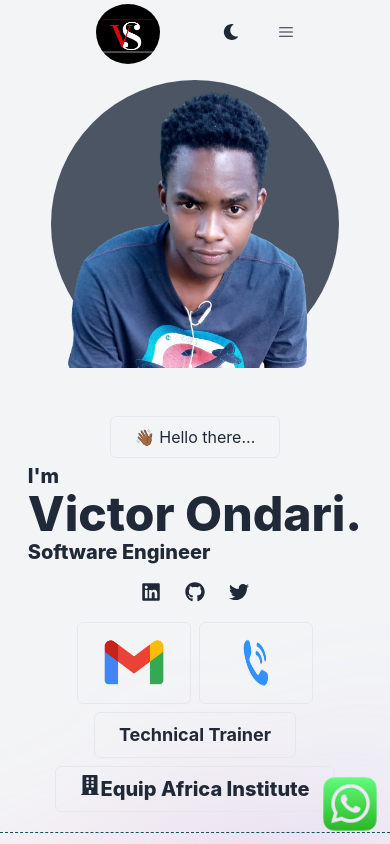
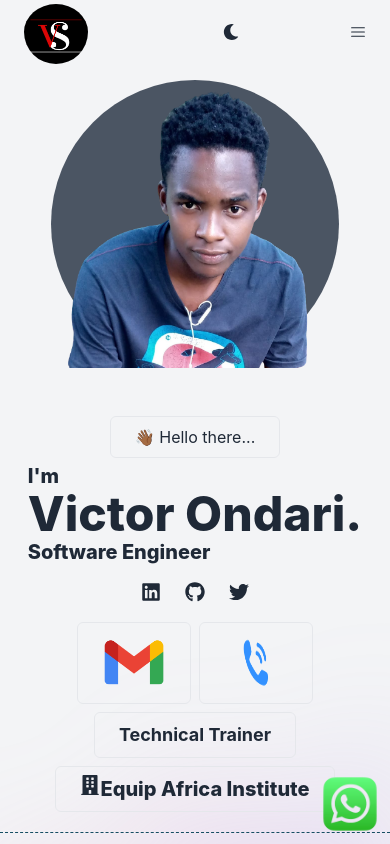
Before and after one commit to Vonmak/vicportfolio, a React (Create React App) app: page / in a window 390 px wide. Shown: the top 844 px of the page. Built offline with nearby package versions, Linux system fonts and the light colour scheme.

Commit message:
updates.

```diff
--- a/src/components/Navbar.jsx
+++ b/src/components/Navbar.jsx
@@ -27,7 +27,7 @@ const Navbar = () => {
 
   return (
     <nav
-      className={`flex items-center justify-between mx-auto px-24 fixed top-0 w-full z-10 ${navbarClass}`}
+      className={`flex items-center justify-between mx-auto px-6 md:px-24 fixed top-0 w-full z-10 ${navbarClass}`}
       aria-label="Global"
     >
       <div className="flex items-center">
@@ -37,7 +37,7 @@ const Navbar = () => {
       </div>
       <Navigation textClass={textClass} />
 
-      <Theme className={textClass} />
+      <Theme textClass={textClass} />
     </nav>
   );
 };
--- a/src/components/Navigation.jsx
+++ b/src/components/Navigation.jsx
@@ -30,7 +30,7 @@ const Navigation = ({ textClass }) => {
         ))}
       </ul>
       <button
-        className="block lg:hidden order-last"
+        className={`block lg:hidden order-last ${textClass}`}
         onClick={() => setIsVisible(!isVisible)}
       >
         <RxHamburgerMenu />
--- a/src/components/theme/Theme.jsx
+++ b/src/components/theme/Theme.jsx
@@ -6,7 +6,7 @@ const ThemeContext = React.createContext({
   toggleDark: () => {},
 });
 
-function Theme() {
+function Theme({textClass}) {
   const { isDark, toggleDark } = useContext(ThemeContext);
 
   useEffect(() => {
@@ -17,7 +17,7 @@ function Theme() {
   }, [isDark]);
 
   return (
-    <button onClick={toggleDark} className="py-2 px-4 rounded">
+    <button onClick={toggleDark} className={`py-2 px-4 rounded ${textClass}`}>
       {isDark ? <FaSun /> : <FaMoon />}
     </button>
   );
```
